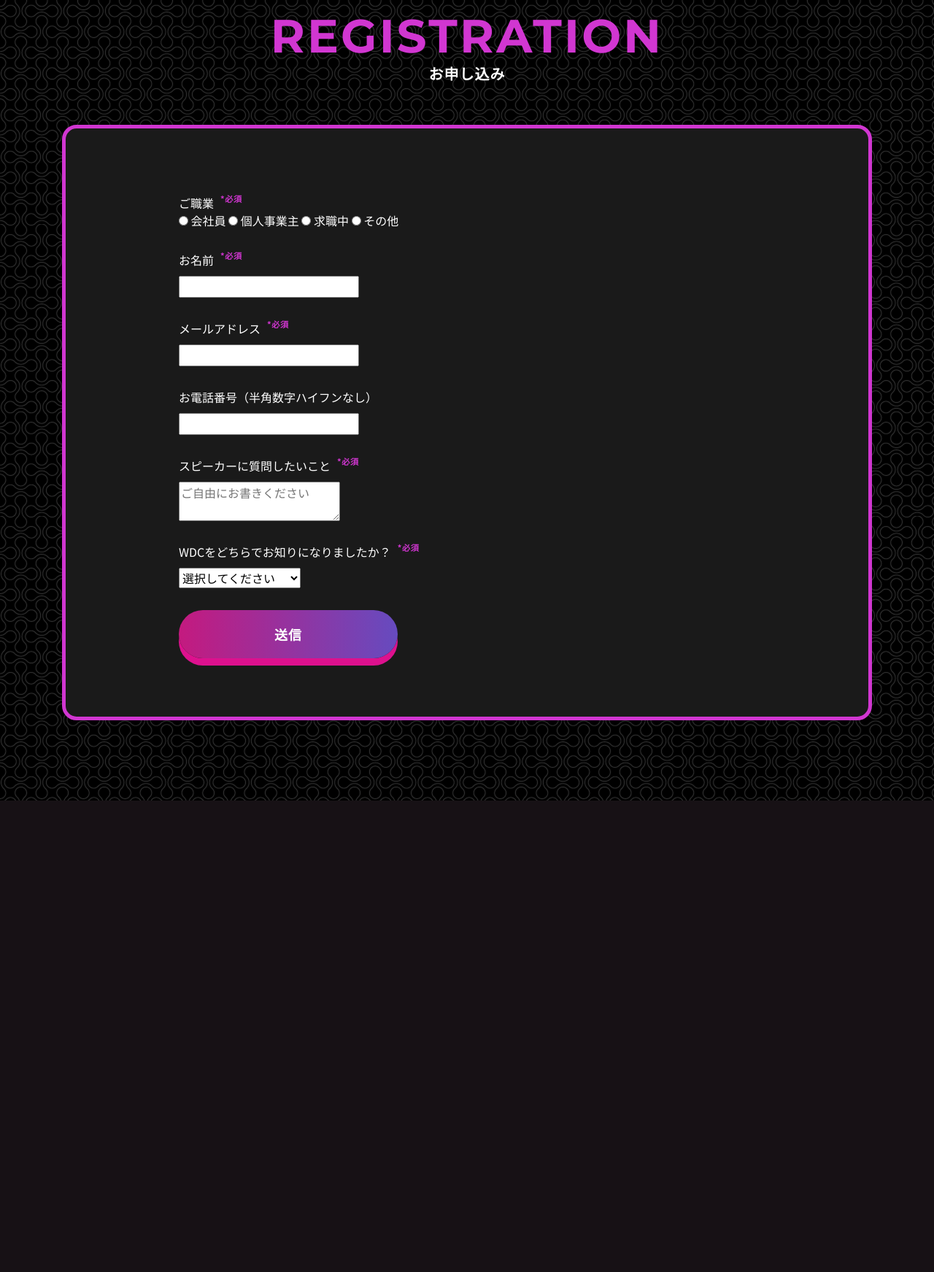
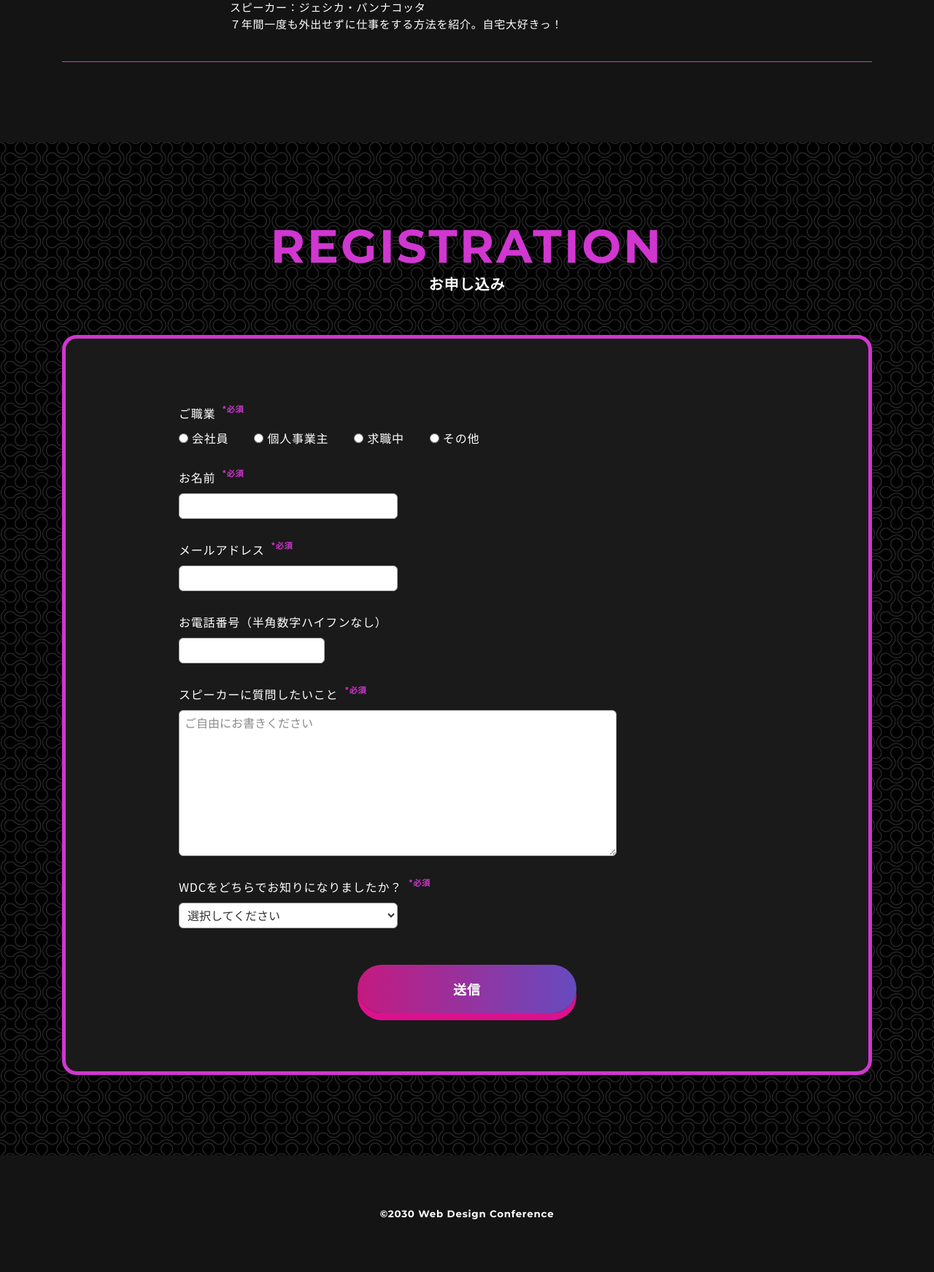
Before and after one commit to NobuyukiIchioka/conference, a PHP site: page / in a window 1280 px wide. Shown: the part 4755-6498 px from the top of the page at 73% size. Before the commit the page ends 5852 px from the top, so only its background shows below. Run offline with PHP 8.4, Linux system fonts and the light colour scheme.

Commit message:
フォーム、フッター完成

```diff
--- a/asset/css/conference.css
+++ b/asset/css/conference.css
@@ -42,6 +42,7 @@ body {
   background-color: var(--color-background);
   font-family: var(--font-family-base);
   font-size: 1rem;
+  letter-spacing: 0.05em;
 }
 
 h2 {
@@ -440,3 +510,83 @@ h3 {
   font-weight: 700;
   text-align: center;
 }
+
+/* 入力欄の共通設定（ラジオボタン以外） */
+.registration-form input:not([type="radio"]),
+.registration-form select,
+.registration-form textarea {
+  width: 300px;
+  max-width: 100%;
+  height: 35px;
+  padding: 7px;
+  border: 1px solid #AAA;
+  border-radius: 6px;
+  background-color: #FFF;
+  color: #333;
+  line-height: 1.15;
+}
+
+.registration-form input[type="tel"] {
+  width: 200px;
+}
+
+.registration-form textarea {
+  width: 600px;
+  height: 200px;
+}
+
+.registration-form textarea::placeholder {
+  color: #8B8B8B;
+  opacity: 1;
+}
+
+/* legendは通常のFlexアイテムではないため、下の余白を直接指定する。 */
+fieldset.form-group > legend {
+  margin-bottom: 10px;
+}
+
+.form-options {
+  display: flex;
+  flex-wrap: wrap;
+  align-items: center;
+  gap: 35px;
+}
+
+.form-options label {
+  display: inline-flex;
+  align-items: center;
+  gap: 5px;
+}
+
+.form-options input[type="radio"] {
+  width: 13px;
+  height: 13px;
+  flex-shrink: 0;
+  text-align: center;
+}
+
+.registration-form button[type="submit"] {
+  align-self: center;
+  margin-top: 20px;
+}
+
+
+/* ***********  FOOTER ********* */
+/* フッター全体の配置・大きさ */
+.site-footer {
+  display: flex;
+  justify-content: center;
+  align-items: center;
+
+  width: 100%;
+  height: 160px;
+}
+
+/* コピーライトの文字 */
+.site-footer_copyright {
+  font-family: var(--font-family-title);
+  font-size: 16px;
+  font-weight: 700;
+  line-height: 1.15;
+  text-align: center;
+}
--- /dev/null
+++ b/asset/js/header.js
@@ -0,0 +1,17 @@
+const header = document.querySelector(".site-header");
+const firstView = document.querySelector(".main-visual");
+
+function updateHeaderBackground() {
+  const firstViewBottom = firstView.getBoundingClientRect().bottom;
+  const headerHeight = header.getBoundingClientRect().height;
+
+  header.classList.toggle("bg-base", firstViewBottom <= headerHeight);
+}
+
+// スクロール・画面サイズの変更時に確認
+window.addEventListener("scroll", updateHeaderBackground, { passive: true });
+window.addEventListener("resize", updateHeaderBackground);
+
+// ページ表示時と、画像などの読み込み後にも確認
+updateHeaderBackground();
+window.addEventListener("load", updateHeaderBackground);
--- a/index.php
+++ b/index.php
@@ -9,6 +9,8 @@
     <link rel="stylesheet" href="https://fonts.googleapis.com/css2?family=Montserrat:wght@700&amp;family=Noto+Sans+JP:wght@400;500;700&amp;display=swap" />
     <link rel="stylesheet" href="./asset/css/conference.css" />
   </head>
+
+
   <body id="top">
     <!-- ヘッダー -->
     <header class="site-header">
@@ -30,7 +32,8 @@
       <!-- ファーストビュー（メインビジュアル） -->
       <section class="main-visual">
         <!-- タイトル・開催情報を含むメインビジュアルを、そのまま表示する。 -->
-        <img class="main-visual_image" src="./asset/img/ogp.png" alt="Web Design Conference vol.24 WORK REVOLUTION。2030年5月30日開催。ショーン・デイビッド・ジュニア氏（Webデザイナー）"/>
+        <img class="main-visual_image" src="./asset/img/opg4.png" alt="Web Design Conference vol.24 WORK REVOLUTION。2030年5月30日開催。ショーン・デイビッド・ジュニア氏（Webデザイナー）"/>
+        <img class="main-visual_script" src="./asset/img/teiji-de-kaerumon.png" alt="teiji de kaerumon" />
        <a class="main-visual_button button button-a h3-sub bg-gradient" href="#registration">お申し込み</a>
       </section>
       <!-- ABOUT -->
@@ -247,7 +250,8 @@
 
     <!-- フッター -->
     <footer class="site-footer">
-      <!-- フッターの内容をここに追加する。 -->
+        <p class="site-footer_copyright"> <small>&copy;2030 Web Design Conference</small></p>
     </footer>
+  <script src="./asset/js/header.js"></script>
   </body>
 </html>
```
Also changed, not shown: other parts of asset/css/conference.css (+88 -19 lines), asset/img/ogp-2.png (added), asset/img/opg3.png (added), asset/img/page-top.png (added), asset/img/speaker-bg.svg (added), asset/img/teiji-de-kaerumon.png (added), 1 other file.
